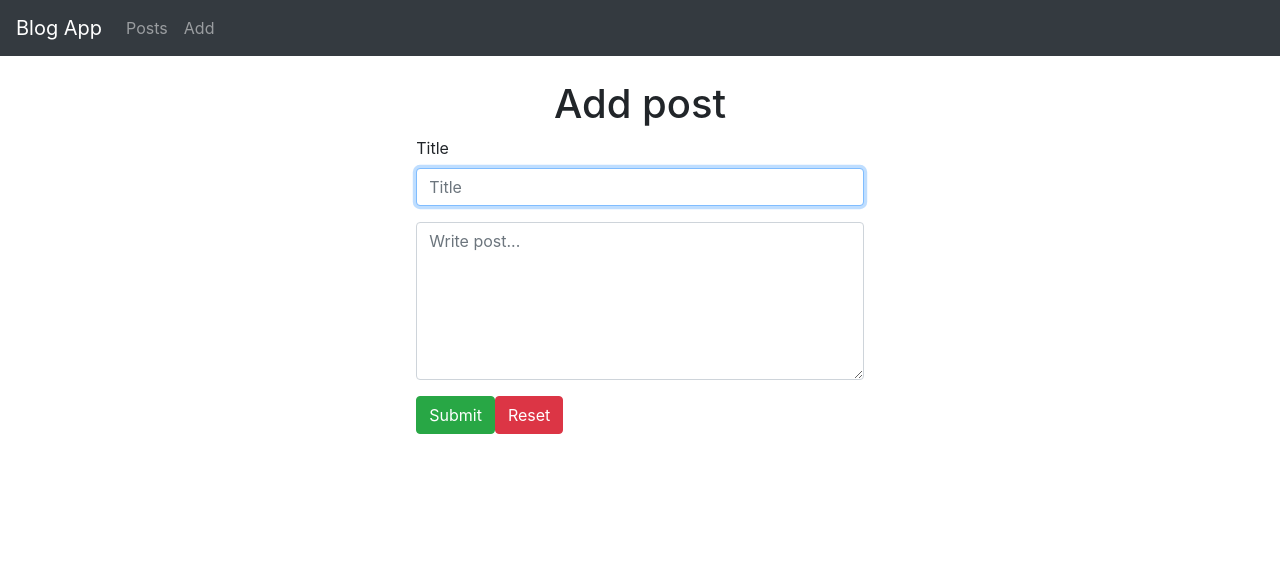
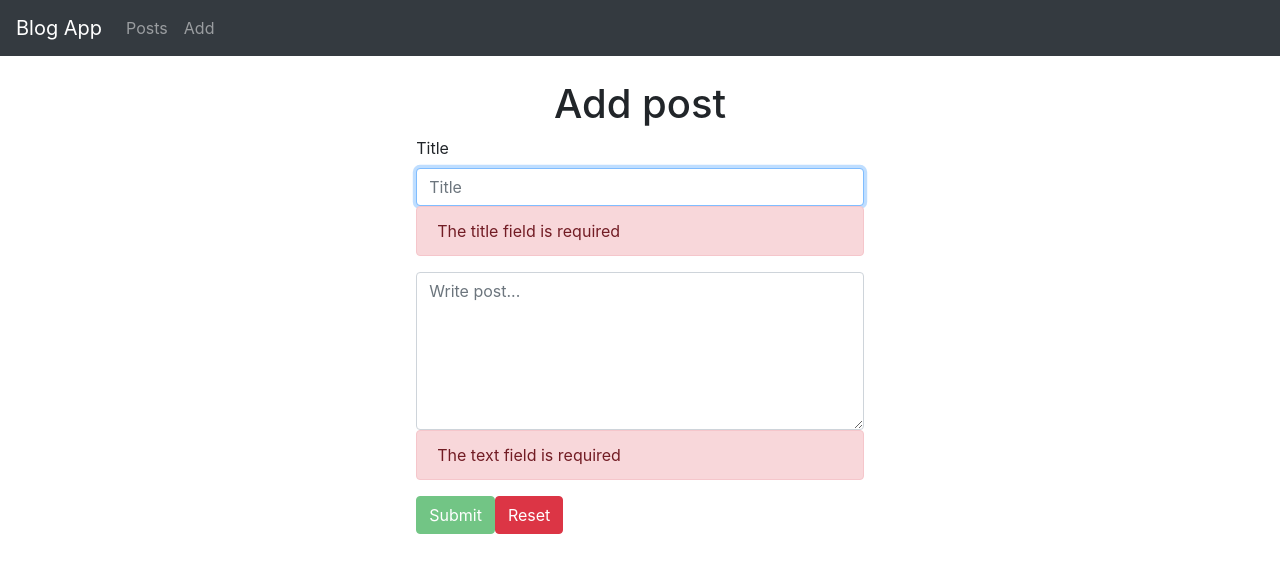
Before and after one commit to NatasaRadovanovic/blog-app, a Vue app: page /add in a window 1280 px wide. Shown: the top 572 px of the page. Built offline with nearby package versions, Linux system fonts and the light colour scheme.

Commit message:
fixed-bug

```diff
--- a/src/components/PostForm.vue
+++ b/src/components/PostForm.vue
@@ -5,21 +5,21 @@
     <form class="formWrapp" @submit.prevent="onSubmit" @reset='reset' >
         <div class="form-group">
             <label for="title">Title</label>
-            <input v-validate="'required|min:2'" autofocus name="title" type="text" class="form-control" id="title" aria-describedby="emailHelp"
+            <input v-validate.initial="'required|min:2'" autofocus name="title" type="text" class="form-control" id="title" aria-describedby="emailHelp"
             placeholder="Title" v-model="post.title">
             <div class="helo-block alert alert-danger"  v-show="errors.has('title')">
                 {{ errors.first('title') }}
             </div>
         </div>
         <div class="form-group">
-            <textarea  v-validate="'required|max:300'" name="text" rows="6" cols="50" class="form-control" id="text"
+            <textarea  v-validate.initial="'required|max:300'" name="text" rows="6" cols="50" class="form-control" id="text"
              placeholder="Write post..." v-model="post.text"></textarea>
              <div class="helo-block alert alert-danger"  v-show="errors.has('text')">
                 {{ errors.first('text') }}
             </div>
         </div>
        <button v-if="(this.$route.params.id)" class="btn btn-success" @click='editPost' >Edit</button>
-        <button v-else class="btn btn-success" :disabled="this.errors.items.length !== 0">Submit</button>
+        <button v-else class="btn btn-success" :disabled="errors.items.length !== 0">Submit</button>
         <input class="btn btn-danger" type="reset" value="Reset" />
         </form>
     </div>
@@ -36,11 +36,11 @@ export default {
 
   methods:{
       onSubmit(){
+          console.log(this.errors);
+         if(this.errors.items.length !== 0){
 
-        if(this.errors.items.length !== 0){
             return;
        }
-       console.log(5);
           this.$emit('onSubmit')
       },
       reset(){
```
